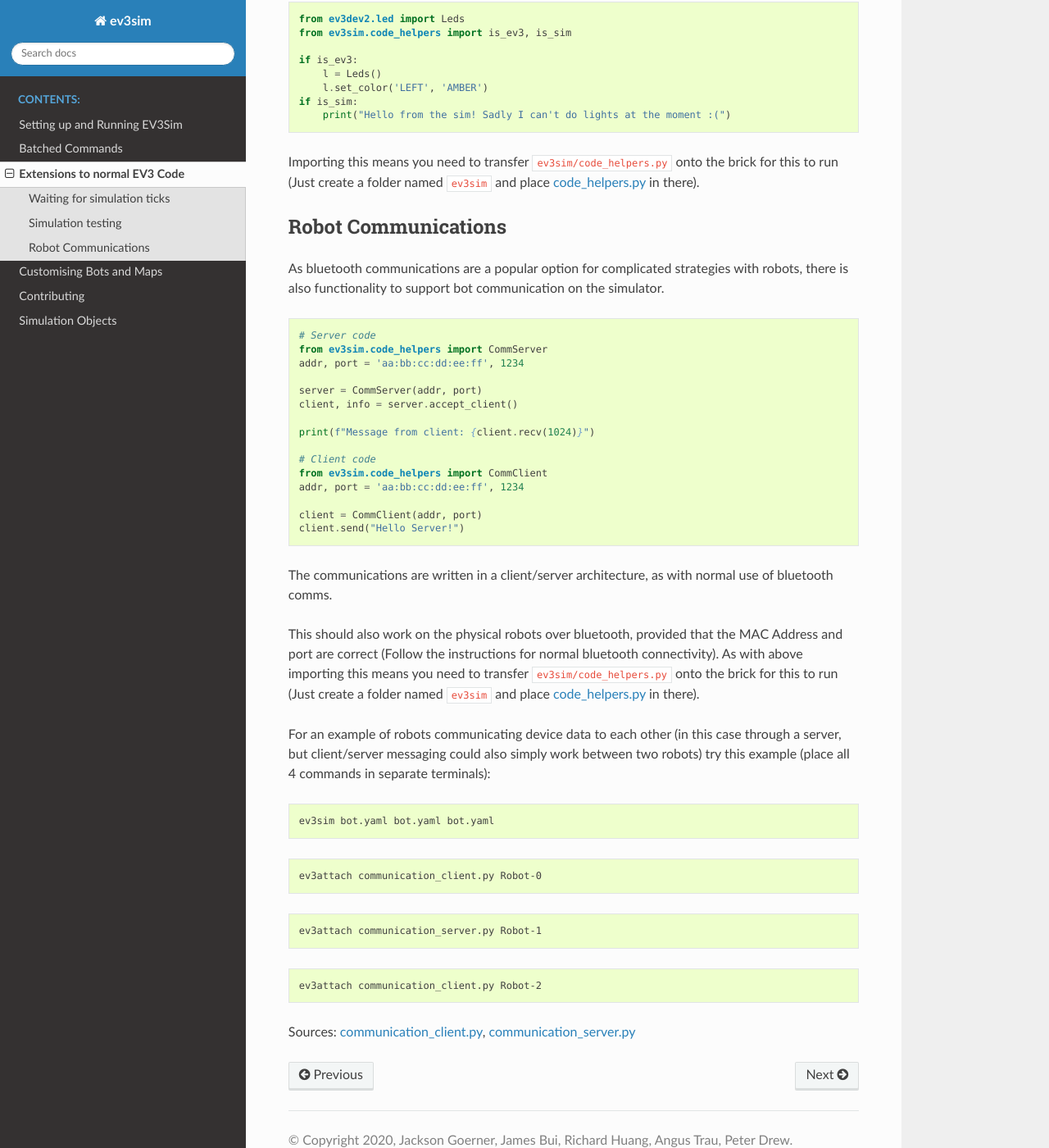
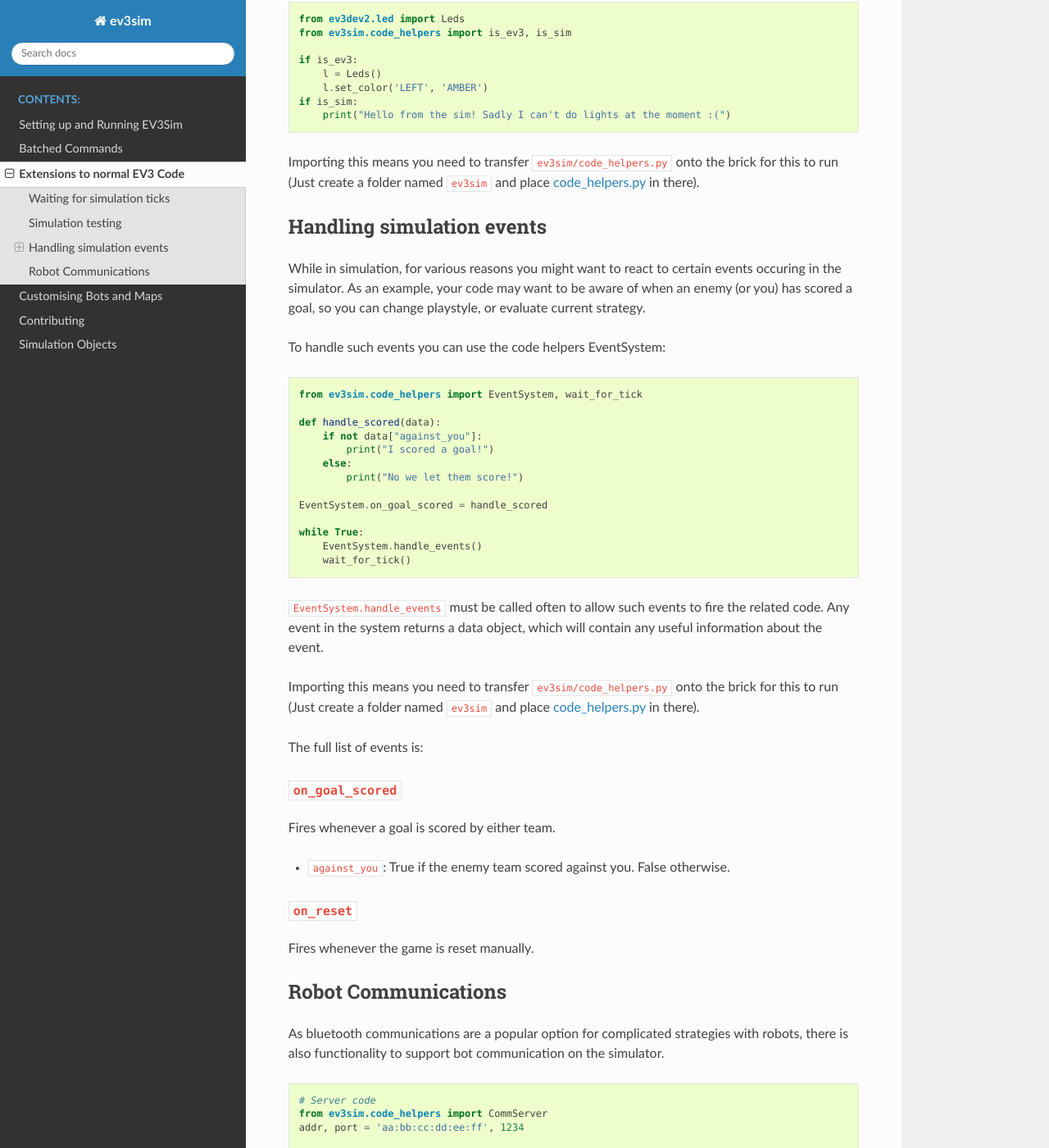
Before and after one commit to MelbourneHighSchoolRobotics/ev3sim, a Sphinx documentation site: the page built from docs/ev3_extensions.rst, in a window 1280 px wide and 1400 px high, scrolled down 793 px. Shown: the whole window at 82% size. Built offline with Sphinx 7.4.7 and the Read the Docs theme 2.0.0, drawn with Linux system fonts in a browser that asks for light colours.

Commit message:
Add documentation on events.

```diff
--- a/docs/ev3_extensions.rst
+++ b/docs/ev3_extensions.rst
@@ -39,6 +39,48 @@ As an example, the simulator currently does not implement the ``Led`` functional
 Importing this means you need to transfer ``ev3sim/code_helpers.py`` onto the brick for this to run (Just create a folder named ``ev3sim`` and place `code_helpers.py`_ in there).
 
 .. _code_helpers.py: https://github.com/MelbourneHighSchoolRobotics/ev3sim/tree/main/ev3sim/code_helpers.py
+
+Handling simulation events
+--------------------------
+
+While in simulation, for various reasons you might want to react to certain events occuring in the simulator.
+As an example, your code may want to be aware of when an enemy (or you) has scored a goal, so you can change playstyle, or evaluate current strategy.
+
+To handle such events you can use the code helpers EventSystem:
+
+.. code-block:: python
+
+    from ev3sim.code_helpers import EventSystem, wait_for_tick
+
+    def handle_scored(data):
+        if not data["against_you"]:
+            print("I scored a goal!")
+        else:
+            print("No we let them score!")
+
+    EventSystem.on_goal_scored = handle_scored
+
+    while True:
+        EventSystem.handle_events()
+        wait_for_tick()
+
+``EventSystem.handle_events`` must be called often to allow such events to fire the related code. Any event in the system returns a data object, which will contain any useful information about the event.
+
+Importing this means you need to transfer ``ev3sim/code_helpers.py`` onto the brick for this to run (Just create a folder named ``ev3sim`` and place `code_helpers.py`_ in there).
+
+.. _code_helpers.py: https://github.com/MelbourneHighSchoolRobotics/ev3sim/tree/main/ev3sim/code_helpers.py
+
+The full list of events is:
+
+``on_goal_scored``
+^^^^^^^^^^^^^^^^^^
+Fires whenever a goal is scored by either team.
+
+* ``against_you``: True if the enemy team scored against you. False otherwise.
+
+``on_reset``
+^^^^^^^^^^^^
+Fires whenever the game is reset manually.
 
 Robot Communications
 --------------------
```
